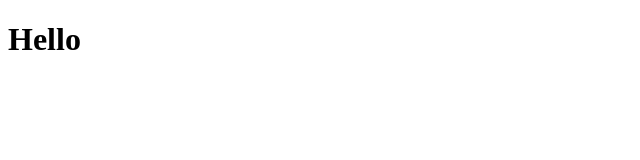
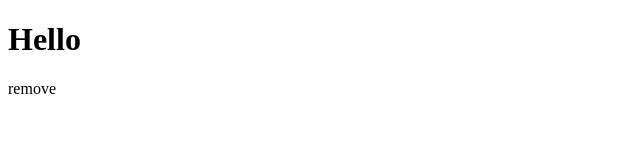
Before and after one commit to copcrush/first, a plain HTML site: page index.html in a window 1280 px wide. Shown: the full height of the page, 0-640 px from the left. Drawn offline with Linux system fonts and the light colour scheme.

Commit message:
new branch remove

```diff
--- a/index.html
+++ b/index.html
@@ -7,5 +7,6 @@
 </head>
 <body>
     <h1>Hello</h1>
+    <div>remove</div>
 </body>
 </html>
```
